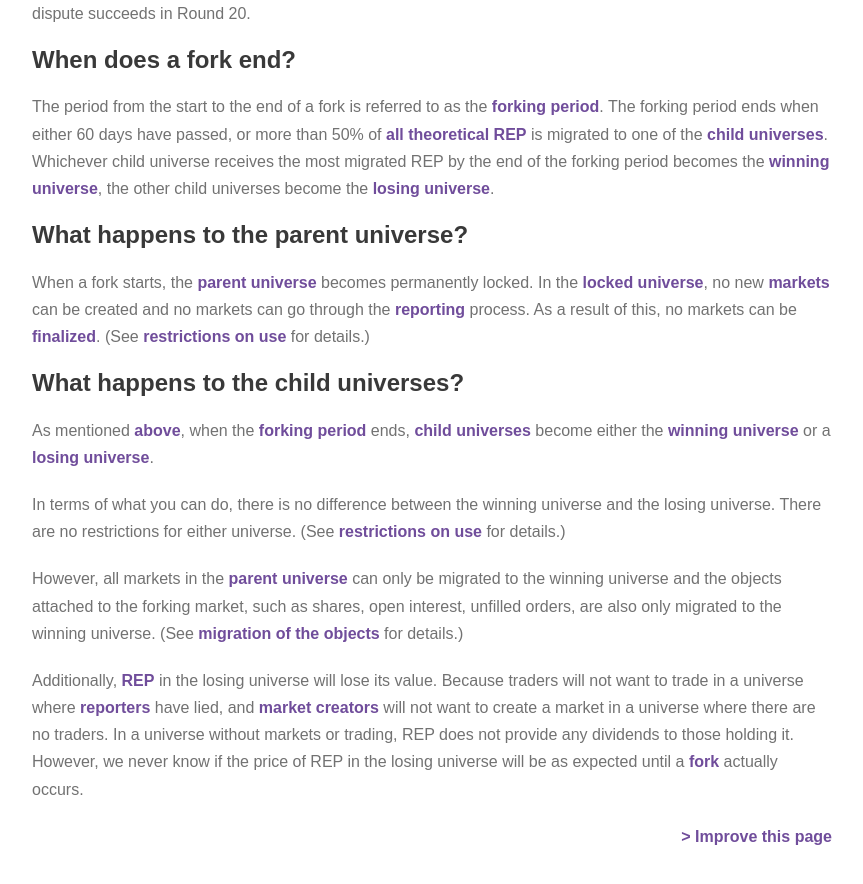
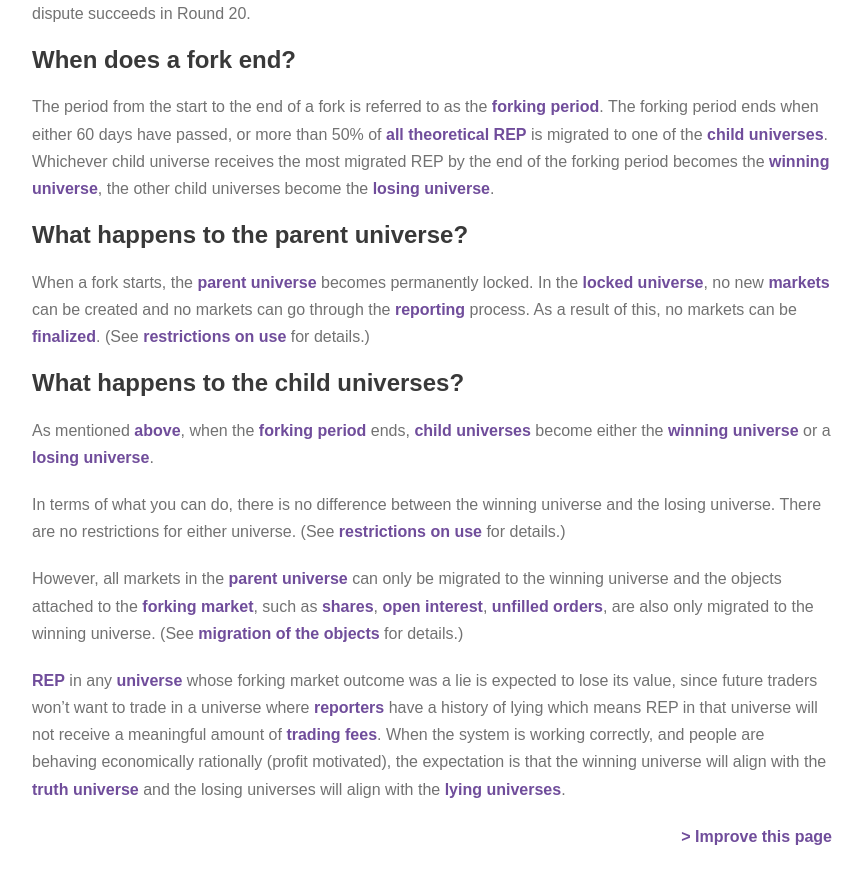
Before and after one commit to MicahZoltu/Augur.Guide-for-IPFS, a Jekyll site: the page built from collections/_version2-english/9-fork/1-basic-knowledge.md, in a window 1280 px wide and 900 px high, scrolled down 1955 px. Shown: the top 884 px of the window, without its empty margins (358-1221 px from the left). Built offline with Jekyll 4.4.1, drawn with Linux system fonts in a browser that asks for light colours; comment, search, counter and statistics services are not loaded.

Commit message:
Fix incorrect sentence (basic-knowledge in Fork) Reference: https://github.com/msagansk/Augur.Guide/pull/29#discussion_r553145545

```diff
--- a/collections/_version2-english/9-fork/1-basic-knowledge.md
+++ b/collections/_version2-english/9-fork/1-basic-knowledge.md
@@ -30,6 +30,12 @@ title: Basic knowledge
 {% assign glossary_rep = glossary_path | append: '#REP' %}
 {% assign glossary_reporter = glossary_path | append: '#Reporter' %}
 {% assign glossary_market_creator = glossary_path | append: '#Market_Creator' %}
+{% assign glossary_share = glossary_path | append: '#Share' %}
+{% assign glossary_open_interest = glossary_path | append: '#Open_Interest' %}
+{% assign glossary_unfilled_order = glossary_path | append: '#Unfilled_Order' %}
+{% assign glossary_trading_fee = glossary_path | append: '#Trading_Fee' %}
+{% assign glossary_truth_universe = glossary_path | append: '#Truth_Universe' %}
+{% assign glossary_lying_universe = glossary_path | append: '#Lying_Universe' %}
 
 {% capture fork_dir %}{{ "/" | absolute_url }}{{page.collection}}/9-fork/{% endcapture %}
 {% assign url_restrictions_on_use = fork_dir | append: '3-restrictions-on-use.html' %}
@@ -135,6 +141,6 @@ As mentioned [above](#when-does-a-fork-end), when the [forking period]({{glossar
 
 In terms of what you can do, there is no difference between the winning universe and the losing universe. There are no restrictions for either universe. (See [restrictions on use]({{url_restrictions_on_use}}) for details.)
 
-However, all markets in the [parent universe]({{glossary_parent_universe}}) can only be migrated to the winning universe and the objects attached to the forking market, such as shares, open interest, unfilled orders, are also only migrated to the winning universe. (See [migration of the objects]({{url_migration_of_the_objects}}) for details.)
+However, all markets in the [parent universe]({{glossary_parent_universe}}) can only be migrated to the winning universe and the objects attached to the [forking market]({{glossary_forking_market}}), such as [shares]({{glossary_shares}}), [open interest]({{glossary_open_interest}}), [unfilled orders]({{Unfilled_Order}}), are also only migrated to the winning universe. (See [migration of the objects]({{url_migration_of_the_objects}}) for details.)
 
-Additionally, [REP]({{glossary_rep}}) in the losing universe will lose its value. Because traders will not want to trade in a universe where [reporters]({{glossary_reporter}}) have lied, and [market creators]({{glossary_market_creator}}) will not want to create a market in a universe where there are no traders. In a universe without markets or trading, REP does not provide any dividends to those holding it. However, we never know if the price of REP in the losing universe will be as expected until a [fork]({{glossary_fork}}) actually occurs.
+[REP]({{glossary_reputation_token}}) in any [universe]({{glossary_universe}}) whose forking market outcome was a lie is expected to lose its value, since future traders won't want to trade in a universe where [reporters]({{glossary_reporter}}) have a history of lying which means REP in that universe will not receive a meaningful amount of [trading fees]({{glossary_trading_fee}}). When the system is working correctly, and people are behaving economically rationally (profit motivated), the expectation is that the winning universe will align with the [truth universe]({{glossary_truth_universe}}) and the losing universes will align with the [lying universes]({{glossary_lying_universe}}).
```
